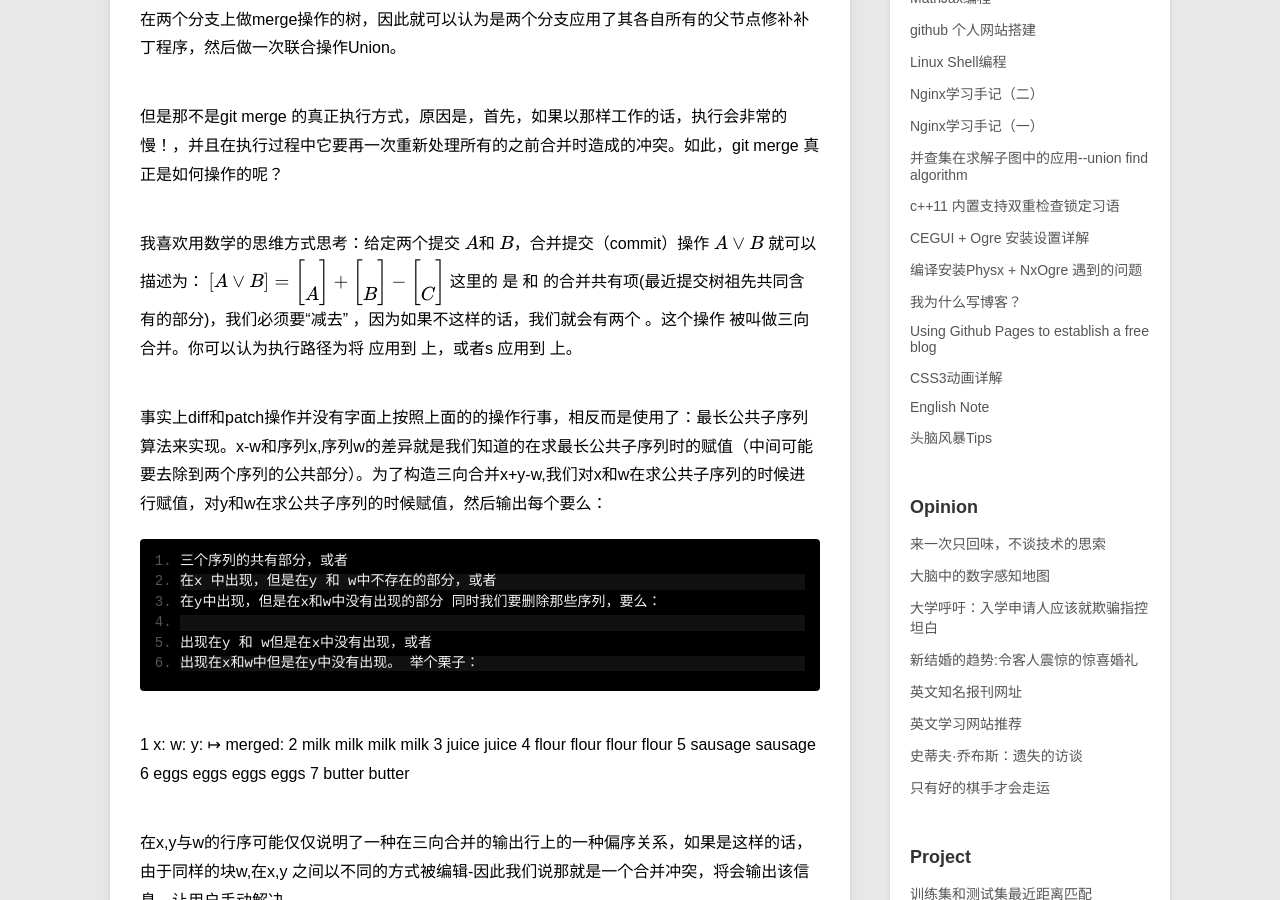
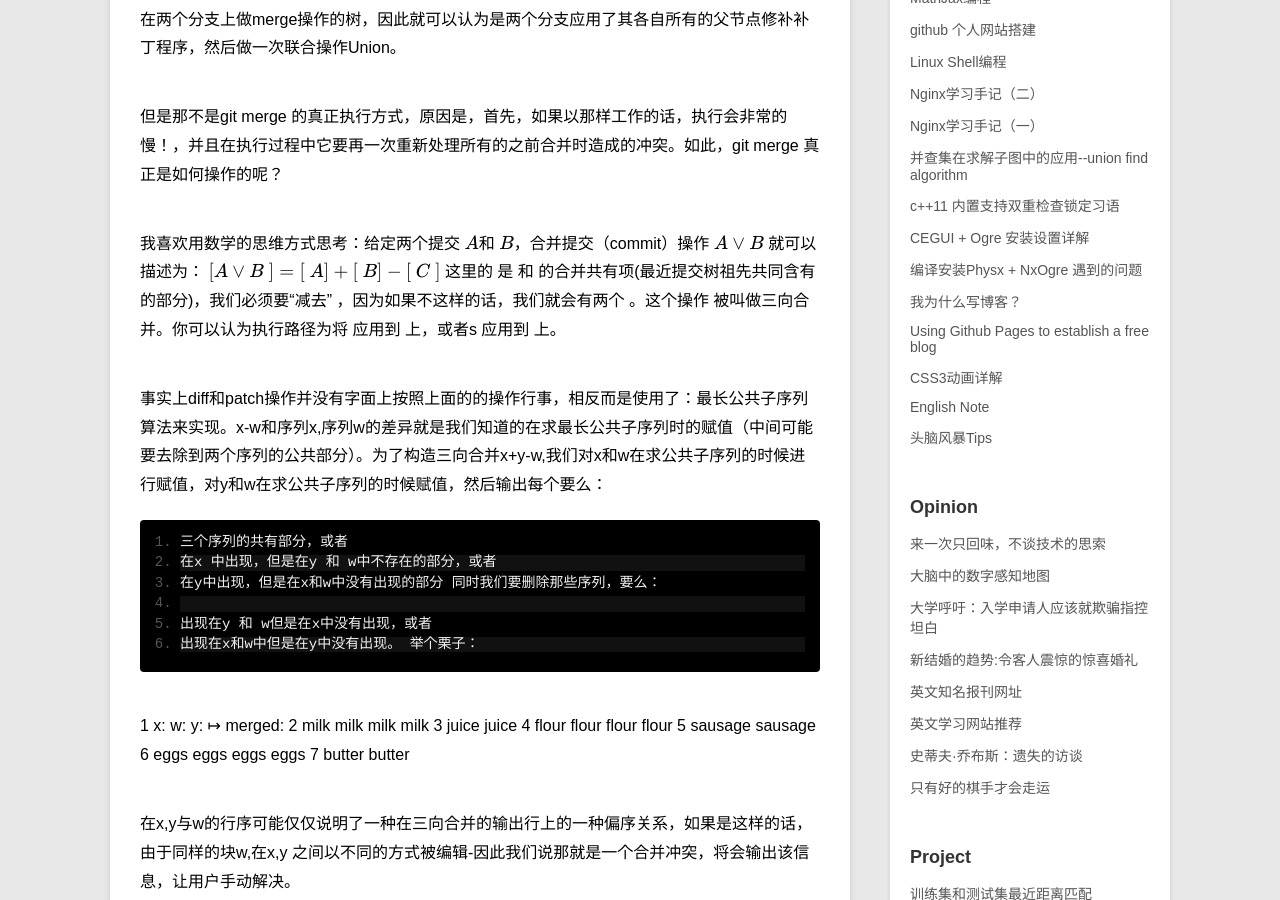
Before and after one commit to swinghu/swinghu.github.com, a Jekyll site: the page built from _posts/blog/2014-09-03-How-does-Git-merge-work.md, in a window 1280 px wide and 900 px high, scrolled down 744 px. Built offline with Jekyll 4.4.1, drawn with Linux system fonts in a browser that asks for light colours; formulas are drawn with MathJax 3.

Commit message:
new artical

```diff
--- a/_posts/blog/2014-09-03-How-does-Git-merge-work.md
+++ b/_posts/blog/2014-09-03-How-does-Git-merge-work.md
@@ -20,13 +20,13 @@ Git的merge操作是如何实现的？
 我喜欢用数学的思维方式思考：给定两个提交 \\(A\\)和 \\(B\\)，合并提交（commit）操作 \\(A\\vee B\\)  就可以描述为：
 $$
 \begin{bmatrix}
-A\vee B \\
-\end{bmatrix}= \begin{bmatrix} \\
+A\vee B \
+\end{bmatrix}= \begin{bmatrix} \
 A \\
-\end{bmatrix}+\begin{bmatrix} \\
+\end{bmatrix}+\begin{bmatrix} \
 B \\
-\end{bmatrix}-\begin{bmatrix} \\
-C \\
+\end{bmatrix}-\begin{bmatrix} \
+C \
 \end{bmatrix}
 $$
 这里的 是 和 的合并共有项(最近提交树祖先共同含有的部分)，我们必须要“减去” ，因为如果不这样的话，我们就会有两个 。这个操作 被叫做三向合并。你可以认为执行路径为将 应用到 上，或者s 应用到 上。
```
